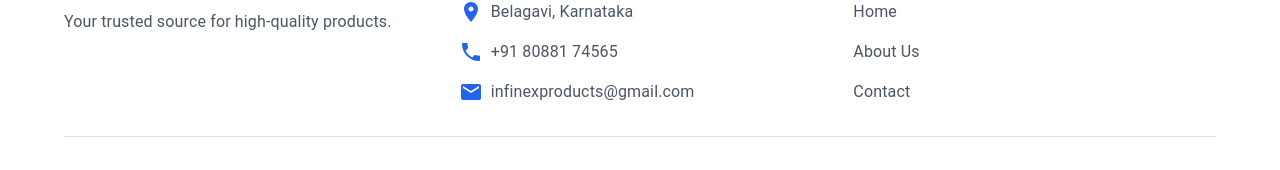
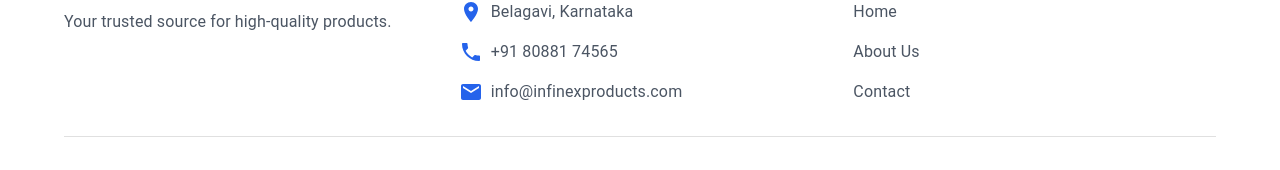
Before and after one commit to Vishal3kt/infinex-products, a React (Vite) app: page / in a window 1280 px wide. Shown: the part 559-729 px from the top of the page. Built offline with nearby package versions, Linux system fonts and the light colour scheme; no server answers; the database is empty.

Commit message:
changes added

```diff
--- a/src/components/Footer.jsx
+++ b/src/components/Footer.jsx
@@ -76,7 +76,7 @@ const Footer = () => {
                                         '&:hover': { color: '#2563eb' }
                                     }}
                                 >
-                                    infinexproducts@gmail.com
+                                    info@infinexproducts.com
                                 </Typography>
                             </Box>
                         </Stack>
```
